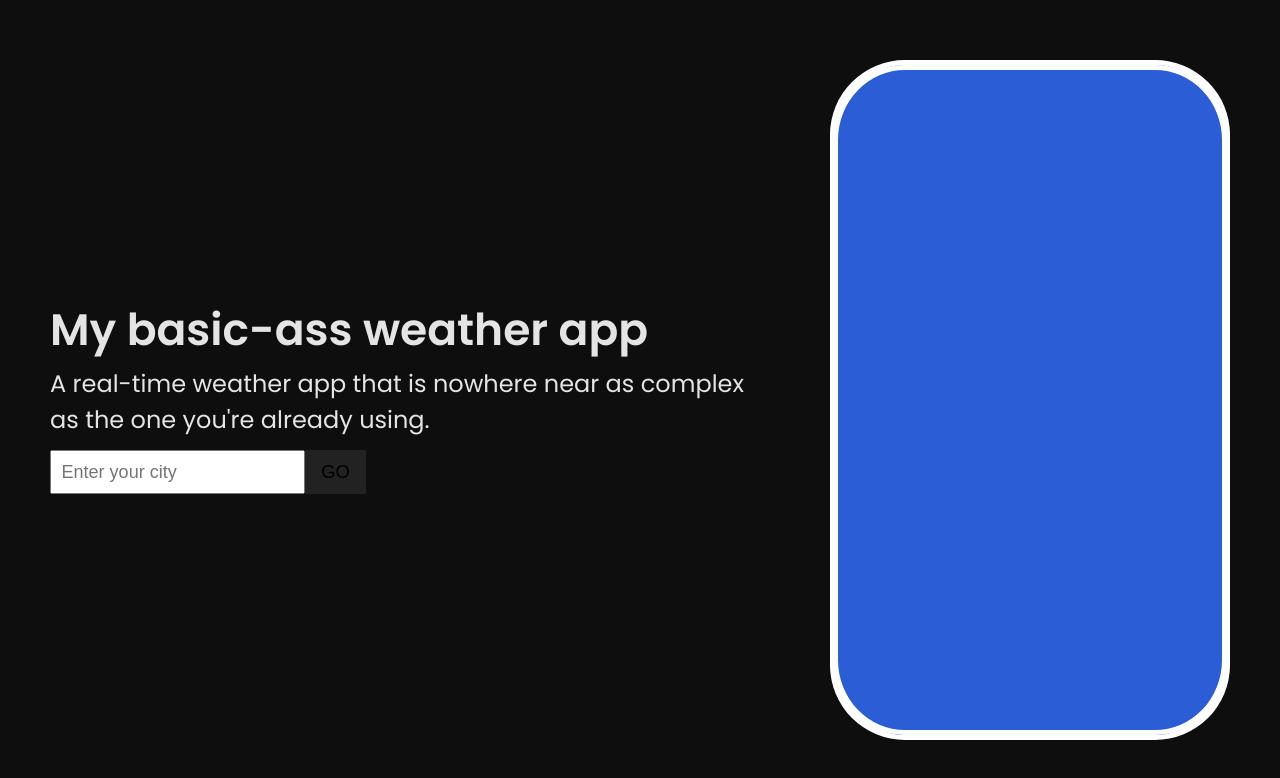
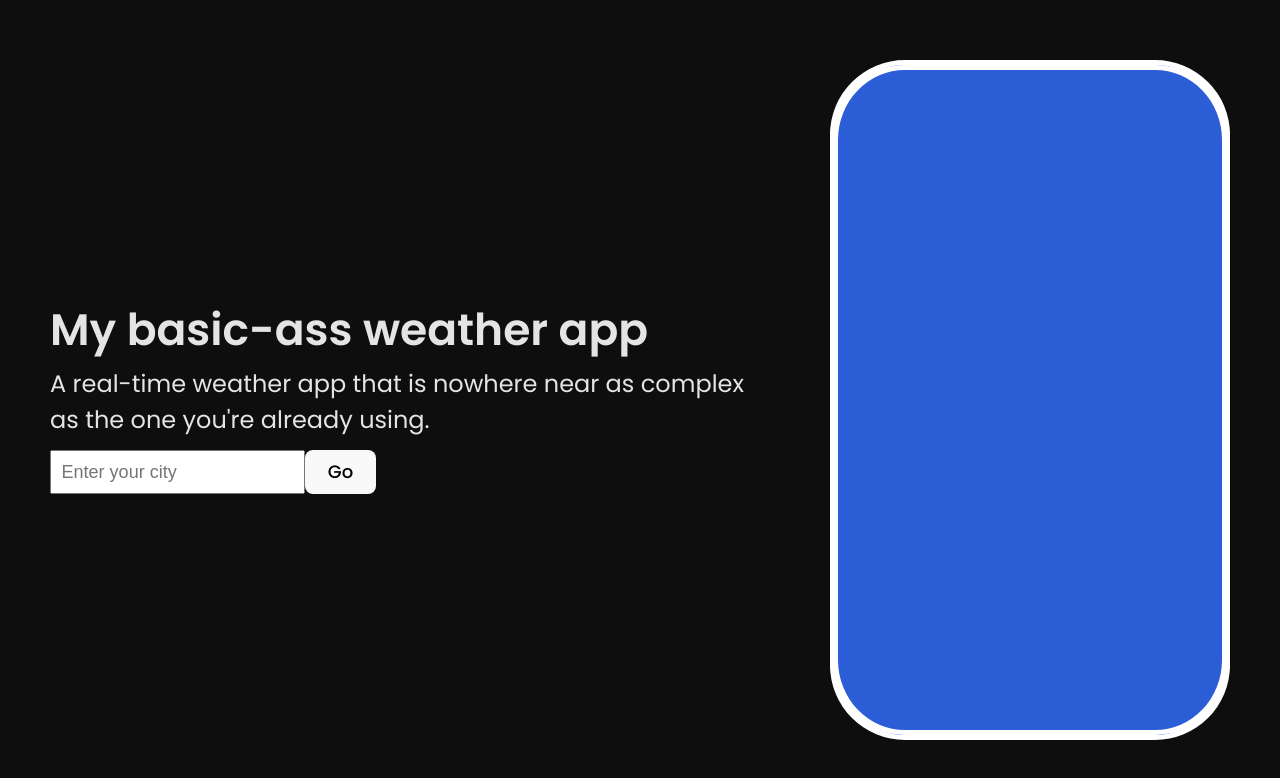
Before and after one commit to erikajdavid/my-weather-app, a React (Vite) app in the folder my-weather-app/: page / in a window 1280 px wide. Shown: the top 778 px of the page. Built offline with nearby package versions, Linux system fonts and the light colour scheme.

Commit message:
updated button

```diff
--- a/my-weather-app/src/SearchBar.jsx
+++ b/my-weather-app/src/SearchBar.jsx
@@ -13,7 +13,7 @@ const SearchBar = ({ setCity, searchCity }) => {
   };
 
   return (
-    <div className="inputSearchBar">
+    <div>
       <input
         type="text"
         placeholder="Enter your city"
```
